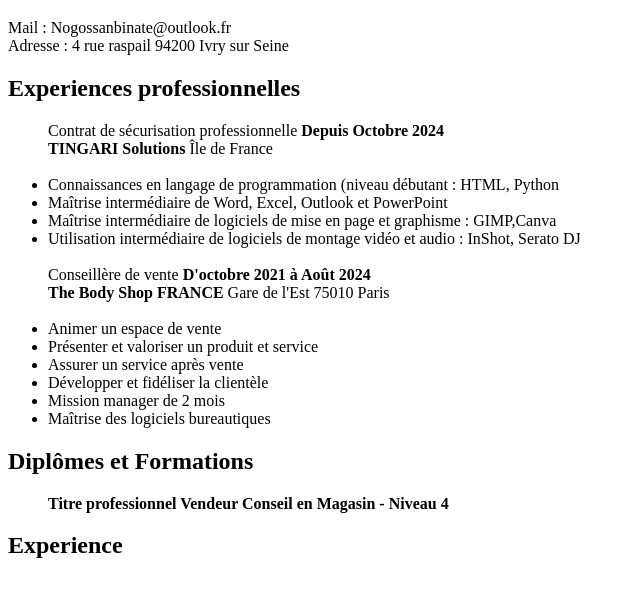
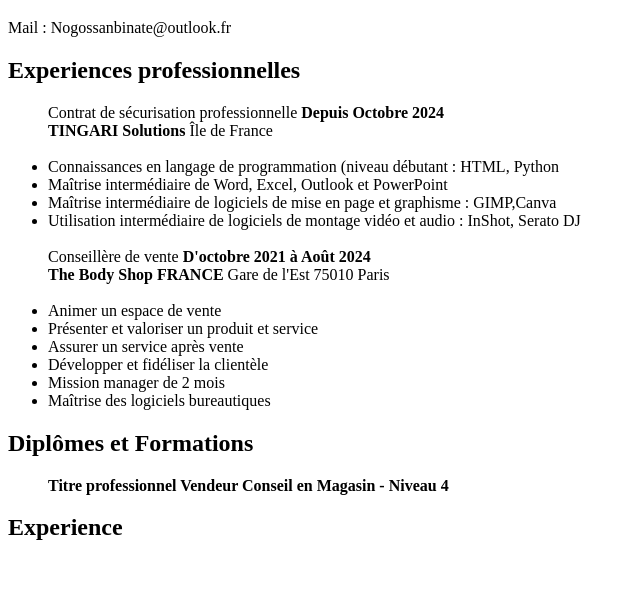
Before and after one commit to NogossanB/html, a plain HTML site: page Premier CV.html in a window 1280 px wide. Shown: the part 61-658 px from the top of the page, without its empty margins (0-640 px from the left). Drawn offline with Linux system fonts and the light colour scheme.

Commit message:
Update Premier CV.html

```diff
--- a/Premier CV.html
+++ b/Premier CV.html
@@ -9,7 +9,6 @@
   <h1>Nogossan Binate</h1>
   <!-- about me -->
    Mail : Nogossanbinate@outlook.fr <br>
-   Adresse : 4 rue raspail 94200 Ivry sur Seine
   <h2> Experiences professionnelles</h2>
   <!-- experience -->
 <ul>
```
